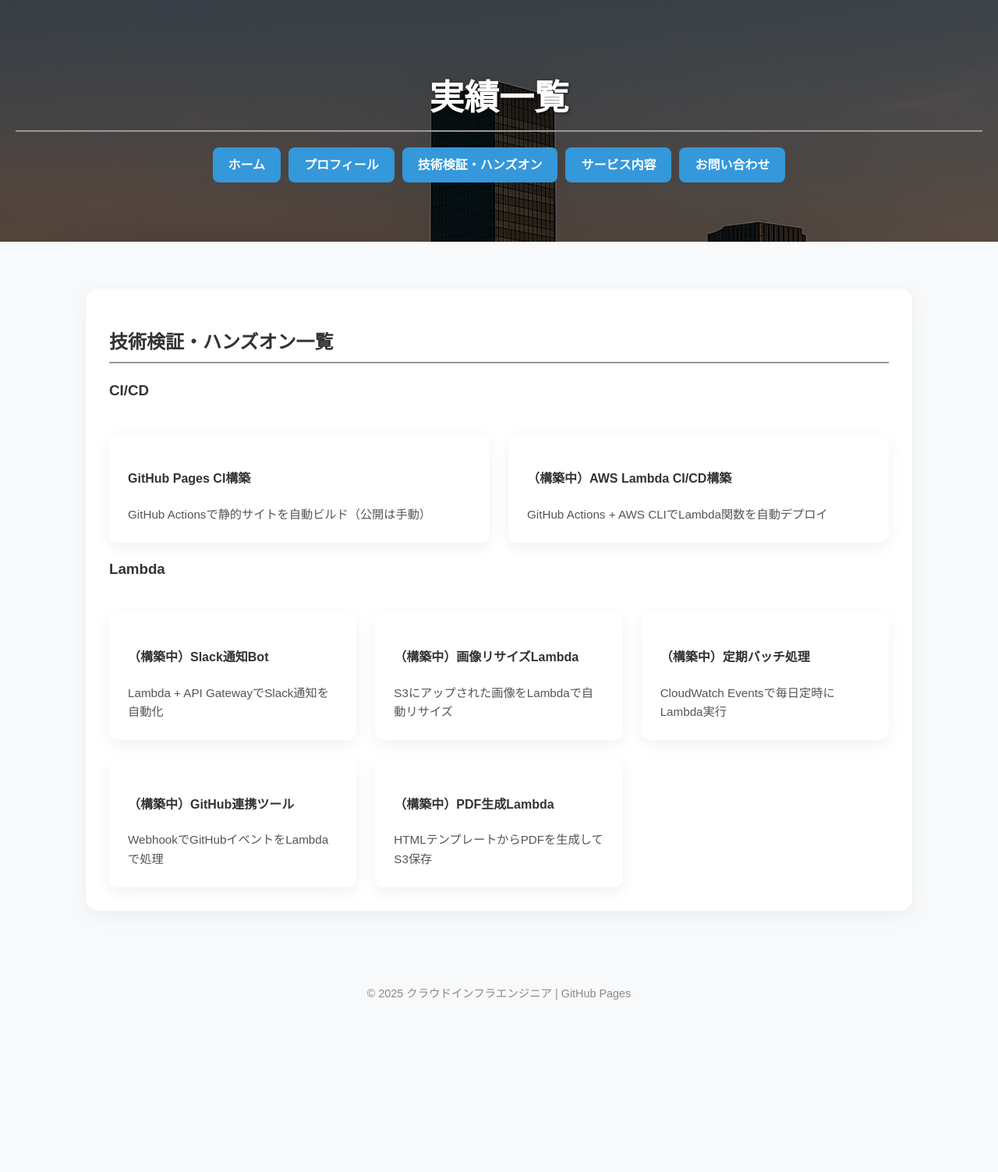
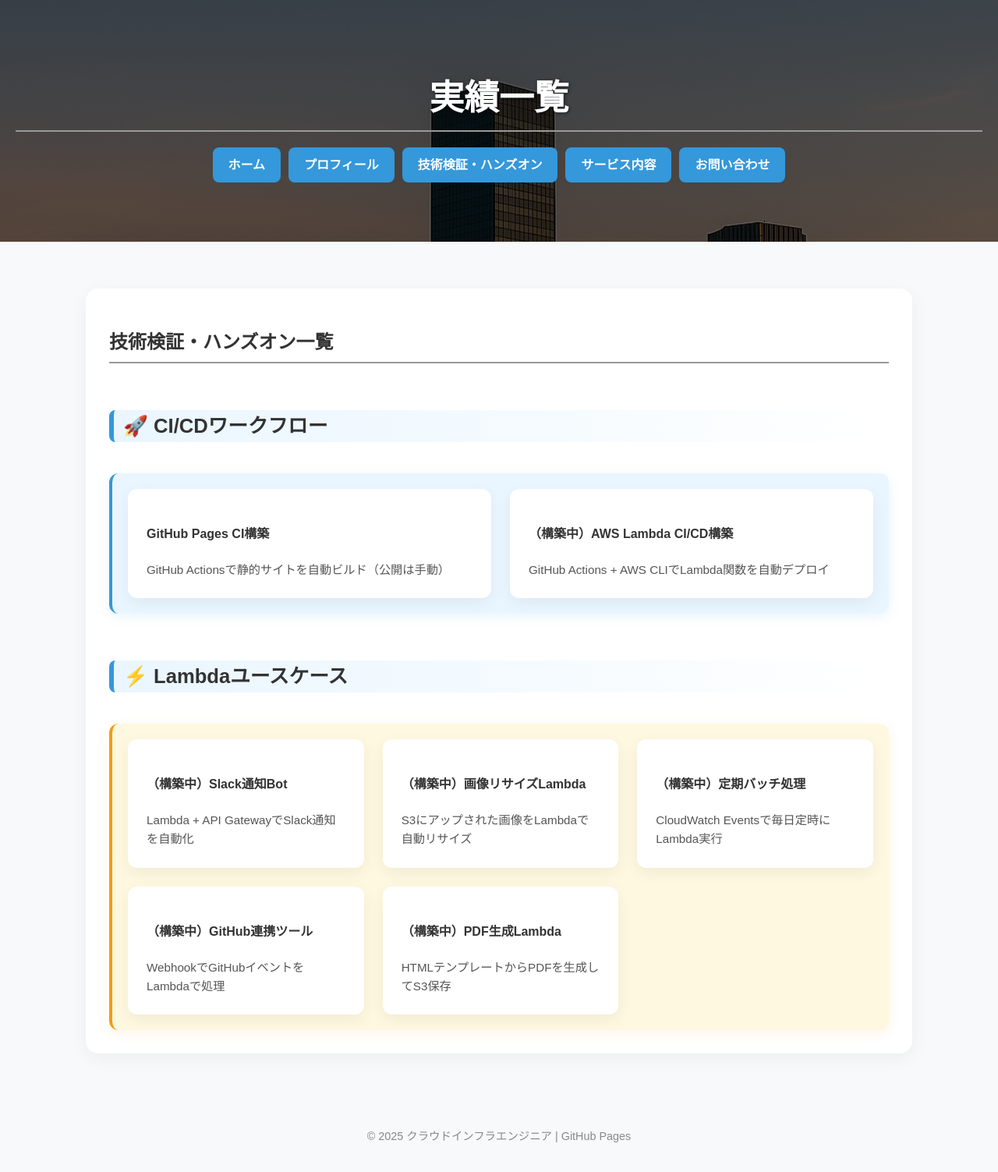
Before and after one commit to cloudrobo48/aws-cloud, a Jekyll site: the page docs/aws-hands-on.html, which Jekyll copies as it is, in a window 1280 px wide. Shown: the whole page at 78% size. Built offline with Jekyll 4.4.1, drawn with Linux system fonts in a browser that asks for light colours; before the commit the page ends 1320 px from its top, so only the background shows below that.

Commit message:
update aws handson

```diff
--- a/assets/css/style.css
+++ b/assets/css/style.css
@@ -276,3 +276,34 @@ footer {
   outline: none;
   background: #fff;
 }
+
+/* カテゴリ見出しのスタイル */
+.category-title {
+  font-size: 1.6em;
+  font-weight: bold;
+  margin-top: 60px;
+  margin-bottom: 20px;
+  padding-left: 12px;
+  border-left: 6px solid #3498db;
+  color: #333;
+  background: linear-gradient(to right, #eaf6ff, #ffffff);
+  border-radius: 8px;
+}
+
+/* CI/CDセクション */
+.cicd-section {
+  background-color: #eaf6ff;
+  border-left: 4px solid #3498db;
+  padding: 20px;
+  border-radius: 12px;
+  box-shadow: 0 4px 16px rgba(52, 152, 219, 0.1);
+}
+
+/* Lambdaセクション */
+.lambda-section {
+  background-color: #fff8e1;
+  border-left: 4px solid #f39c12;
+  padding: 20px;
+  border-radius: 12px;
+  box-shadow: 0 4px 16px rgba(243, 156, 18, 0.1);
+}
--- a/docs/aws-hands-on.html
+++ b/docs/aws-hands-on.html
@@ -24,8 +24,8 @@
       <h2>技術検証・ハンズオン一覧</h2>
 
       <!-- CI/CDカテゴリ -->
-      <h3>CI/CD</h3>
-      <div class="portfolio-grid">
+      <h3 class="category-title cicd">🚀 CI/CDワークフロー</h3>
+      <div class="portfolio-grid cicd-section">
         <a href="/docs/projects/github-pages-ci" class="portfolio-card">
           <h4>GitHub Pages CI構築</h4>
           <p>GitHub Actionsで静的サイトを自動ビルド（公開は手動）</p>
@@ -36,9 +36,9 @@
         </a>
       </div>
 
-      <!-- Lambdaカテゴリ -->
-      <h3>Lambda</h3>
-      <div class="portfolio-grid">
+      <h3 class="category-title lambda">⚡ Lambdaユースケース</h3>
+      <div class="portfolio-grid lambda-section">
+        <!-- Lambdaカテゴリ -->
         <a href="/docs/projects/slack-bot" class="portfolio-card">
           <h4>（構築中）Slack通知Bot</h4>
           <p>Lambda + API GatewayでSlack通知を自動化</p>
```
